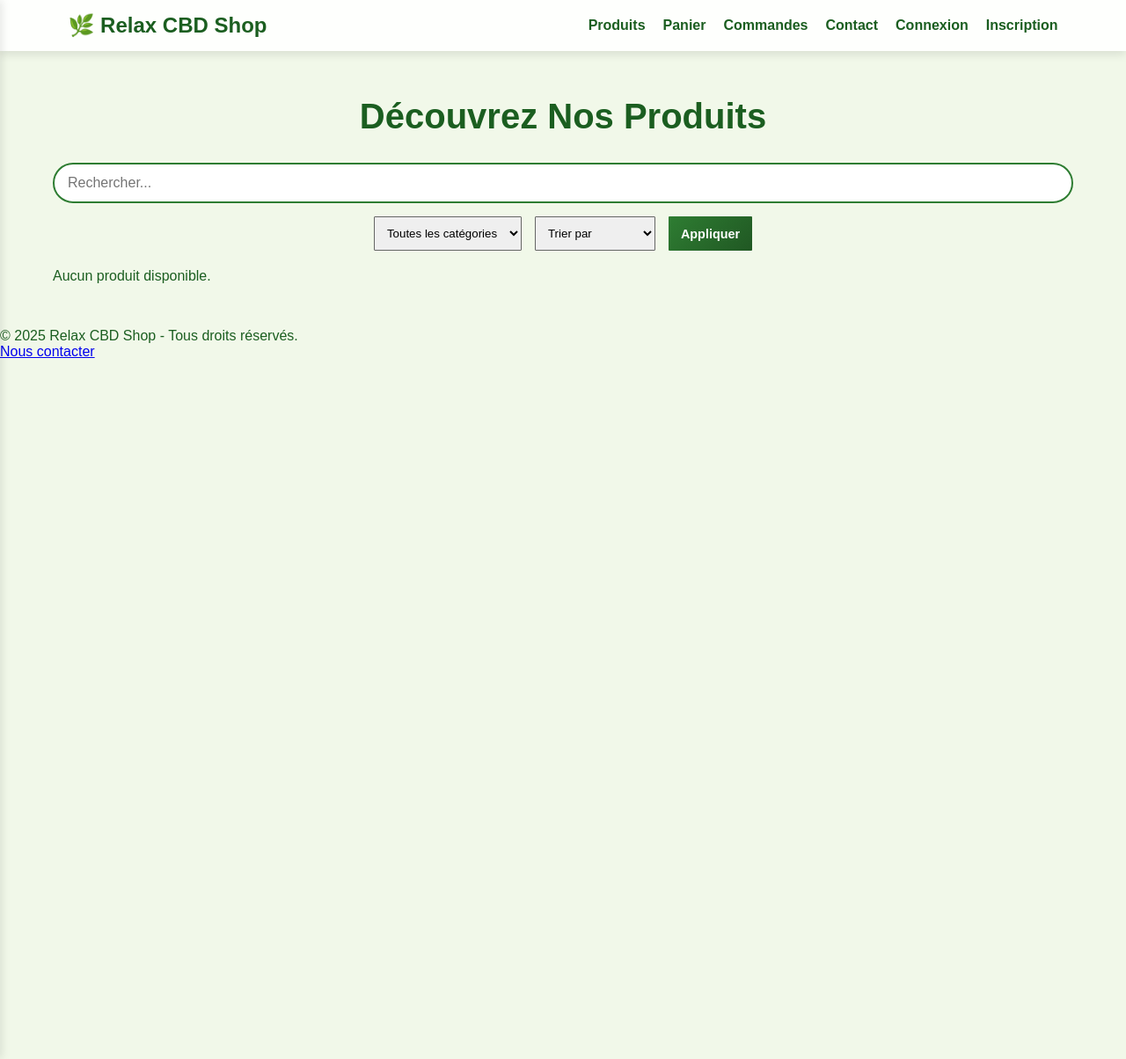
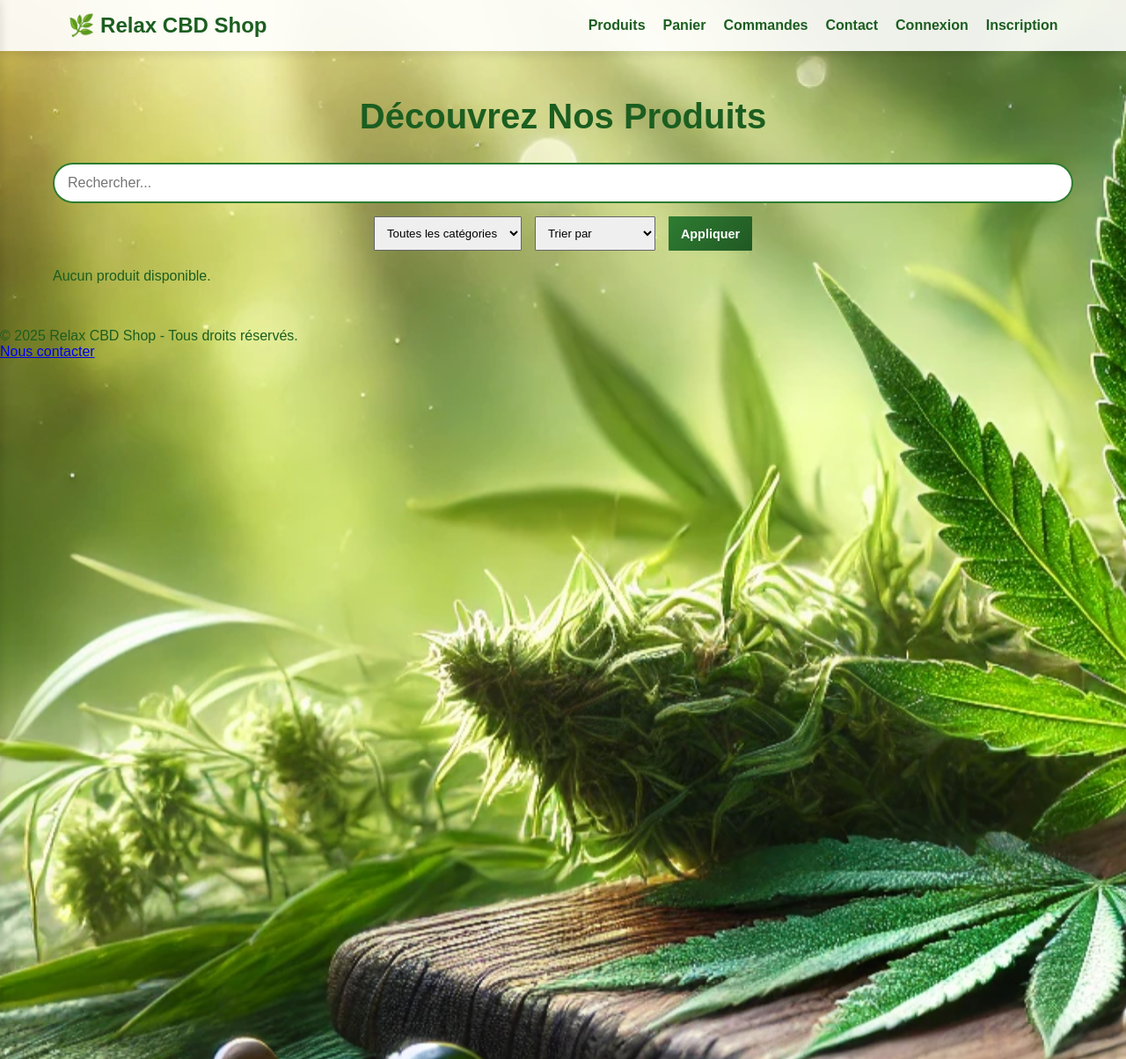
Before and after one commit to Bric94/RelaxCBD, a Symfony app: template templates/product/index.html.twig in a window 1280 px wide. Shown: the whole page at 88% size. Run offline with Twig, Linux system fonts and the light colour scheme; the template is opened without the code that fills it, so the values that code supplies are empty; style sheets or scripts are compiled from the project's sources; some libraries are stand-ins or nearby versions.

Commit message:
Parallaxe en fonctioon

```diff
--- a/assets/app.js
+++ b/assets/app.js
@@ -1,4 +1,5 @@
 import './styles/app.scss';
+import './js/parallaxe.js'
 
 console.log("JavaScript chargé");
 
--- /dev/null
+++ b/assets/js/parallaxe.js
@@ -0,0 +1,17 @@
+window.addEventListener('scroll', () => {
+    const scrollTop = window.scrollY;
+    const docHeight = document.body.scrollHeight - window.innerHeight;
+
+    // 0 à 1 : combien de % du scroll est effectué
+    const scrollPercent = scrollTop / docHeight;
+
+    const parallax = document.querySelector('.background-parallax');
+
+    // Distance totale qu'on veut que l'image bouge (en pixels)
+    const maxTranslate = 100; // à ajuster : plus grand = effet plus visible
+
+    // Calcule la position actuelle
+    const translateY = scrollPercent * maxTranslate;
+
+    parallax.style.transform = `translateY(${translateY}px) scale(1.2)`;
+  });
--- a/assets/styles/app.scss
+++ b/assets/styles/app.scss
@@ -16,12 +16,32 @@ $gray: #666;
 }
 
 body {
+    background-image: url("../images/background/natural-looking-hemp.webp");
+    background-size: cover;
+    background-position: center;
+    background-repeat: no-repeat;
+    background-attachment: fixed;
     font-family: 'Poppins', sans-serif;
     background-color: $light;
     color: $dark;
     transition: 0.3s ease-in-out;
     padding-top: 60px;
 }
+
+.background-parallax {
+    position: fixed;
+    top: 0;
+    left: 0;
+    width: 100%;
+    height: 130vh; // +30% pour garder du débordement au scroll
+    background-image: url("../images/background/natural-looking-hemp.webp");
+    background-size: cover;
+    background-position: center;
+    z-index: -1; // derrière tout
+    transform: scale(1.2); // zoom de 20%
+    will-change: transform;
+  }
+
 
 .sidenav {
     position: fixed;
@@ -123,9 +143,18 @@ body {
 .burger-menu {
     font-size: 30px;
     font-weight: bold;
+    outline: none;
+    user-select: none;
     cursor: pointer;
     display: none;
     color: $dark;
+
+    &:focus,
+    &:active {
+        outline: none;
+        box-shadow: none;
+        background: transparent; // au cas où le fond change
+    }
 
     @media screen and (max-width: 768px) {
         display: block;
@@ -134,7 +163,6 @@ body {
 
 /* Hero Section */
 .hero {
-    background: url('https://source.unsplash.com/1600x900/?cbd,green') center/cover;
     height: 60vh;
     display: flex;
     align-items: center;
@@ -280,6 +308,7 @@ body {
 
 /* Carte produit */
 .product-card {
+    background-color: color.scale($light, $alpha: -10%);
     padding: 15px;
     display: flex;
     flex-direction: column;
--- a/templates/base.html.twig
+++ b/templates/base.html.twig
@@ -13,6 +13,7 @@
 		{% endblock %}
 	</head>
 	<body>
+	<div class="background-parallax"></div>
 		<!-- 🌿 Navbar principale -->
 		<nav class="navbar">
 			<div class="container">
--- a/templates/product/index.html.twig
+++ b/templates/product/index.html.twig
@@ -81,20 +81,4 @@
 			{% endfor %}
 		</div>
 	</section>
-
-	{# {% block javascripts %}
-		<script>
-			document.addEventListener("DOMContentLoaded", function () {
-const searchInput = document.querySelector(".search-input");
-searchInput.addEventListener("focus", function () {
-this.style.borderColor = "#2E7D32";
-this.style.boxShadow = "0 0 10px rgba(46, 125, 50, 0.3)";
-});
-searchInput.addEventListener("blur", function () {
-this.style.borderColor = "#ccc";
-this.style.boxShadow = "none";
-});
-});
-		</script>
-	{% endblock %} #}
 {% endblock %}
```
Also changed, not shown: assets/images/background/natural-looking-hemp.webp (added).
